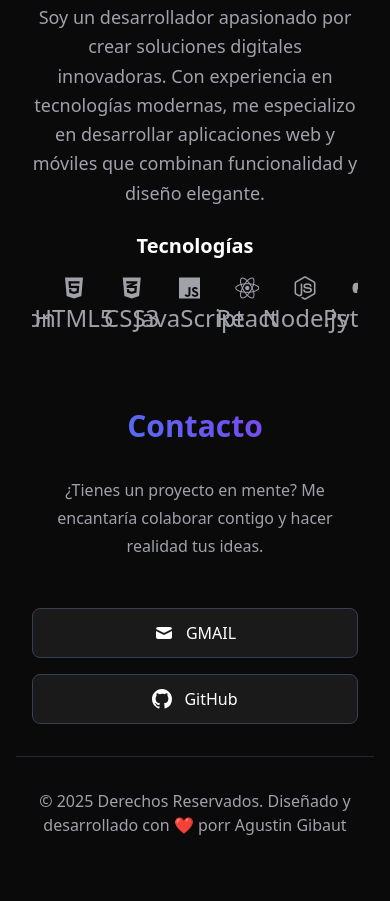
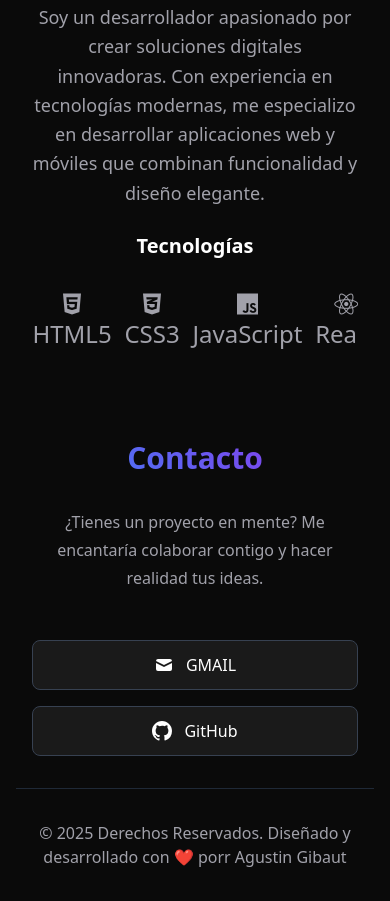
Before and after one commit to AgustinGibaut/PORTFOLIOaguStIN, a plain HTML site: page index.html in a window 390 px wide. Shown: the part 1237-2138 px from the top of the page. Before the commit the page ends 2106 px from the top, so only its background shows below. Drawn offline with nearby package versions, Linux system fonts and the light colour scheme.

Commit message:
CSS RESPONSIVE V2

```diff
--- a/estilos.css
+++ b/estilos.css
@@ -724,3 +724,31 @@
     padding: 2rem 1rem !important;
   }
 }
+@media (max-width: 576px) {
+  .tech-icons {
+    display: flex;
+    flex-wrap: nowrap;
+    justify-content: flex-start;
+    overflow-x: auto;
+    gap: 1.2rem;
+    padding: 1rem 1rem 1.5rem 1rem;
+    scroll-snap-type: x mandatory;
+  }
+
+  .tech-icon {
+    flex: 0 0 auto;
+    scroll-snap-align: start;
+    font-size: 2rem;
+    min-width: 60px;
+    text-align: center;
+  }
+
+  .tech-icons::-webkit-scrollbar {
+    height: 6px;
+  }
+
+  .tech-icons::-webkit-scrollbar-thumb {
+    background: linear-gradient(45deg, #3b82f6, #9333ea);
+    border-radius: 3px;
+  }
+}
```
Also changed, not shown: proyectos/project-01.png (deleted).
